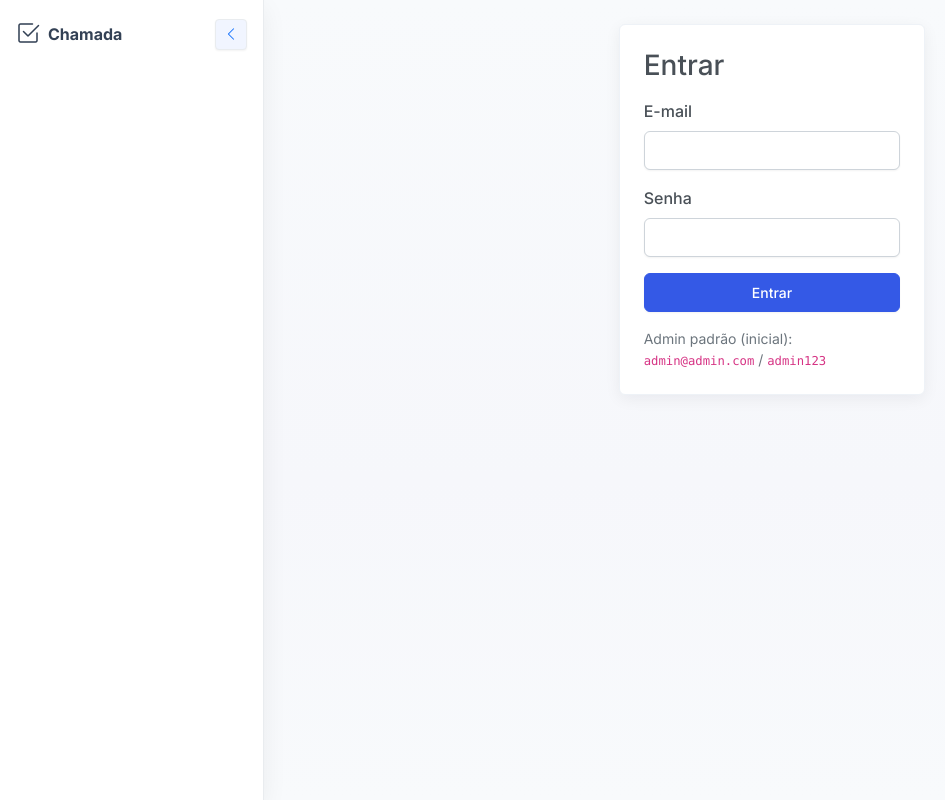
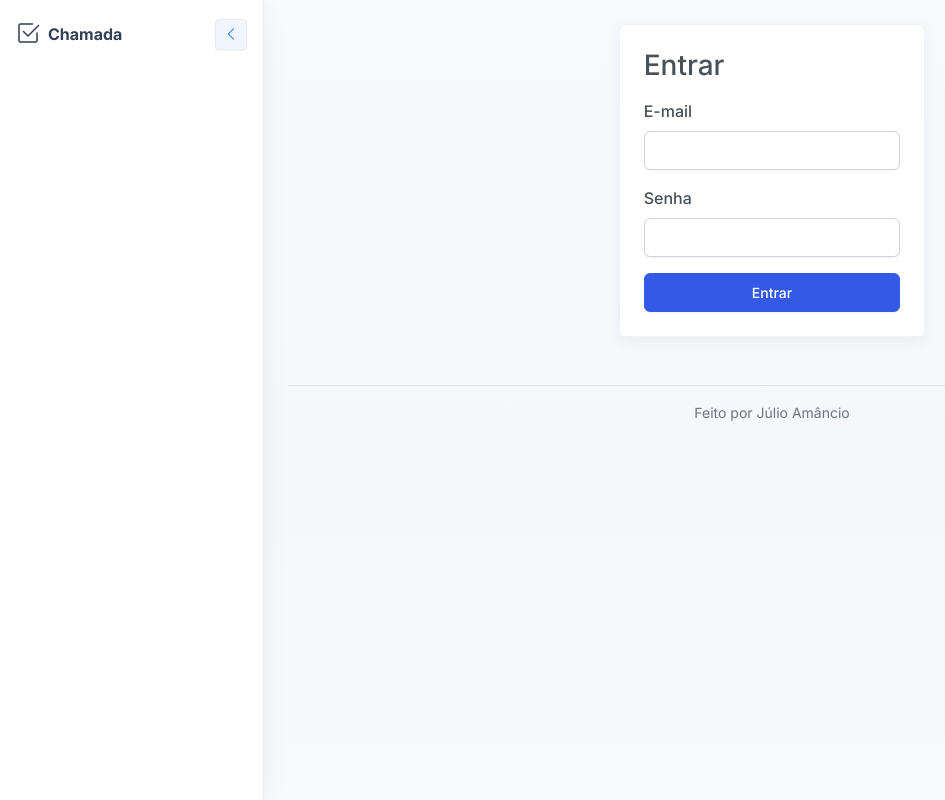
Before and after one commit to Julioamancio/chamada, a Python web app: template webapp/templates/auth/login.html in a window 1280 px wide. Shown: the whole page, without its empty margins (0-945 px from the left). Run offline with Jinja, Linux system fonts and the light colour scheme; the template is opened without the code that fills it, so the values that code supplies are empty; some libraries are stand-ins or nearby versions.

Commit message:
Remover dica de login; adicionar footer 'Feito por Júlio Amâncio' e crédito nas configurações

```diff
--- a/webapp/templates/admin/settings.html
+++ b/webapp/templates/admin/settings.html
@@ -3,6 +3,10 @@
 <div class="d-flex align-items-center mb-3">
   <h3 class="me-auto">Configuracoes</h3>
   <a class="btn btn-secondary" href="{{ url_for('admin.dashboard') }}">Voltar</a>
+  </div>
+
+<div class="alert alert-light border small mb-4" role="note">
+  Feito por Júlio Amâncio
   </div>
 
 <div class="row g-3">
--- a/webapp/templates/auth/login.html
+++ b/webapp/templates/auth/login.html
@@ -15,9 +15,6 @@
         </div>
         <button class="btn btn-primary w-100" type="submit">Entrar</button>
       </form>
-      <div class="mt-3 text-muted small">
-        Admin padrão (inicial): <code>admin@admin.com</code> / <code>admin123</code>
-      </div>
     </div>
   </div>
 </div>
--- a/webapp/templates/base.html
+++ b/webapp/templates/base.html
@@ -112,6 +112,9 @@
         {% endif %}
       {% endwith %}
       {% block content %}{% endblock %}
+      <footer class="mt-5 pt-3 border-top text-muted small text-center">
+        Feito por Júlio Amâncio
+      </footer>
       </main>
     </div>
     <script src="https://cdn.jsdelivr.net/npm/bootstrap@5.3.3/dist/js/bootstrap.bundle.min.js"></script>
```
Also changed, not shown: 2 other files.
